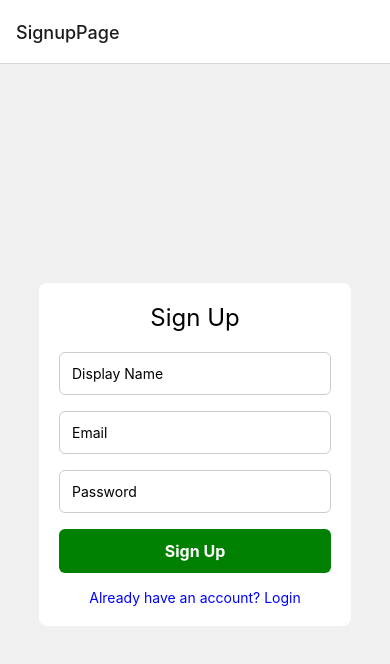
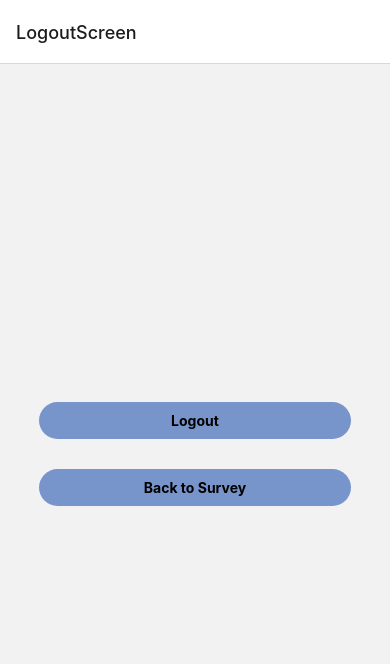
Before and after one commit to ayeshakhan-29/SurveyMobile_App, a React Native app: screen /LogoutScreen in a window 390 px wide. Shown: the top 664 px of the page. Built offline with nearby package versions, Linux system fonts and the light colour scheme.

Commit message:
final touches

```diff
--- a/App.js
+++ b/App.js
@@ -6,6 +6,7 @@ import SurveyPage from './src/pages/SurveyPage';
 import Login from './src/pages/Login';
 import SignupScreen from './src/pages/Signup';
 import FirstPage from './src/pages/FirstPage'
+import LogoutScreen from './src/pages/Logout';
 // import ToastManager, { Toast } from 'toastify-react-native'
 import Toast from 'react-native-toast-message';
 
@@ -15,7 +16,7 @@ const Stack = createNativeStackNavigator();
 function App() {
   return (
     <NavigationContainer>
-      <Stack.Navigator initialRouteName="SignupPage">
+      <Stack.Navigator initialRouteName="LogoutScreen">
         <Stack.Screen name="Home" component={Home}/>
         <Stack.Screen
           name="SurveyPage"
@@ -23,6 +24,7 @@ function App() {
         <Stack.Screen name="Login" component={Login} />
         <Stack.Screen name="SignupPage" component={SignupScreen} />
         <Stack.Screen name="FirstPage" component={FirstPage} />
+        <Stack.Screen name="LogoutScreen" component={LogoutScreen} />
       </Stack.Navigator>
     </NavigationContainer>
   );
--- /dev/null
+++ b/src/pages/Logout.jsx
@@ -0,0 +1,61 @@
+import React from 'react';
+import { View, Text, TouchableOpacity, StyleSheet } from 'react-native';
+import { auth } from '../Firebase/Firebase';
+import { useNavigation } from '@react-navigation/native';
+
+const LogoutScreen = () => {
+    const navigation = useNavigation();
+
+    const handleLogout = async () => {
+        try {
+            await auth.signOut();
+            navigation.navigate('Login');
+        } catch (error) {
+            console.error('Error logging out:', error);
+        }
+    };
+
+    const BacktoSurvey = async () => {
+        navigation.navigate('SurveyPage');
+    };
+
+    return (
+        <View style={styles.container}>
+            <TouchableOpacity style={styles.button} onPress={handleLogout}>
+                <Text style={styles.buttonText}>Logout</Text>
+            </TouchableOpacity>
+            <View style={styles.space} />
+            <TouchableOpacity style={styles.button} onPress={BacktoSurvey}>
+                <Text style={styles.buttonText}>Back to Survey</Text>
+            </TouchableOpacity>
+        </View>
+    );
+};
+
+const styles = StyleSheet.create({
+    container: {
+        flex: 1,
+        justifyContent: 'center',
+        alignItems: 'center',
+        width: '80%', // Adjust the width of the parent container as needed
+        marginHorizontal: '10%', // Center the container on the screen
+    },
+    button: {
+        marginVertical: 10,
+        borderRadius: 30,
+        backgroundColor: '#7895CB',
+        paddingHorizontal: 20,
+        paddingVertical: 10,
+        width: '100%', // Make the buttons equal width
+    },
+    buttonText: {
+        color: 'black',
+        fontWeight: 'bold',
+        textAlign: 'center',
+    },
+    space: {
+        marginVertical: 5,
+    },
+});
+
+export default LogoutScreen;
--- a/src/pages/Signup.jsx
+++ b/src/pages/Signup.jsx
@@ -34,7 +34,7 @@ const Signup = () => {
             // toast.success('Signup successful!');
 
             // Navigate to the login page
-            navigation.navigate('Login'); // Navigate to the 'SurveyPage'
+            navigation.navigate('Login');
 
         } catch (error) {
             console.error('Error signing up:', error);
--- a/src/pages/SurveyPage.jsx
+++ b/src/pages/SurveyPage.jsx
@@ -1,17 +1,17 @@
 import React, { useEffect, useState, useRef } from 'react';
 import { Image, StyleSheet, Text, TouchableOpacity, View } from 'react-native';
-import bg1 from '../Images/blue.png';
 import { getAuth } from 'firebase/auth';
 import { db } from '../Firebase/Firebase';
 import { collection, addDoc, getDocs } from 'firebase/firestore';
 import Toast from 'react-native-toast-message';
+import { useNavigation } from '@react-navigation/native';
 
 const SurveyPage = () => {
     const auth = getAuth(); // Initialize Firebase Auth
     const user = auth.currentUser; // Get the current authenticated user
     // Use the appropriate navigation hook for React Native navigation
     // For instance, if you're using React Navigation:
-    // const navigation = useNavigation();
+    const navigation = useNavigation();
 
     const [selectedItems, setSelectedItems] = useState([]);
     const [currentStep, setCurrentStep] = useState(0);
@@ -64,7 +64,7 @@ const SurveyPage = () => {
             const responseRef = collection(db, 'responses');
             await addDoc(responseRef, userData);
             console.log('Survey submitted successfully!');
-
+            navigation.navigate('LogoutScreen');
             // You can also reset the state after saving
             setResponses([]);
             setAnswers(new Array(questions.length).fill(''));
```
